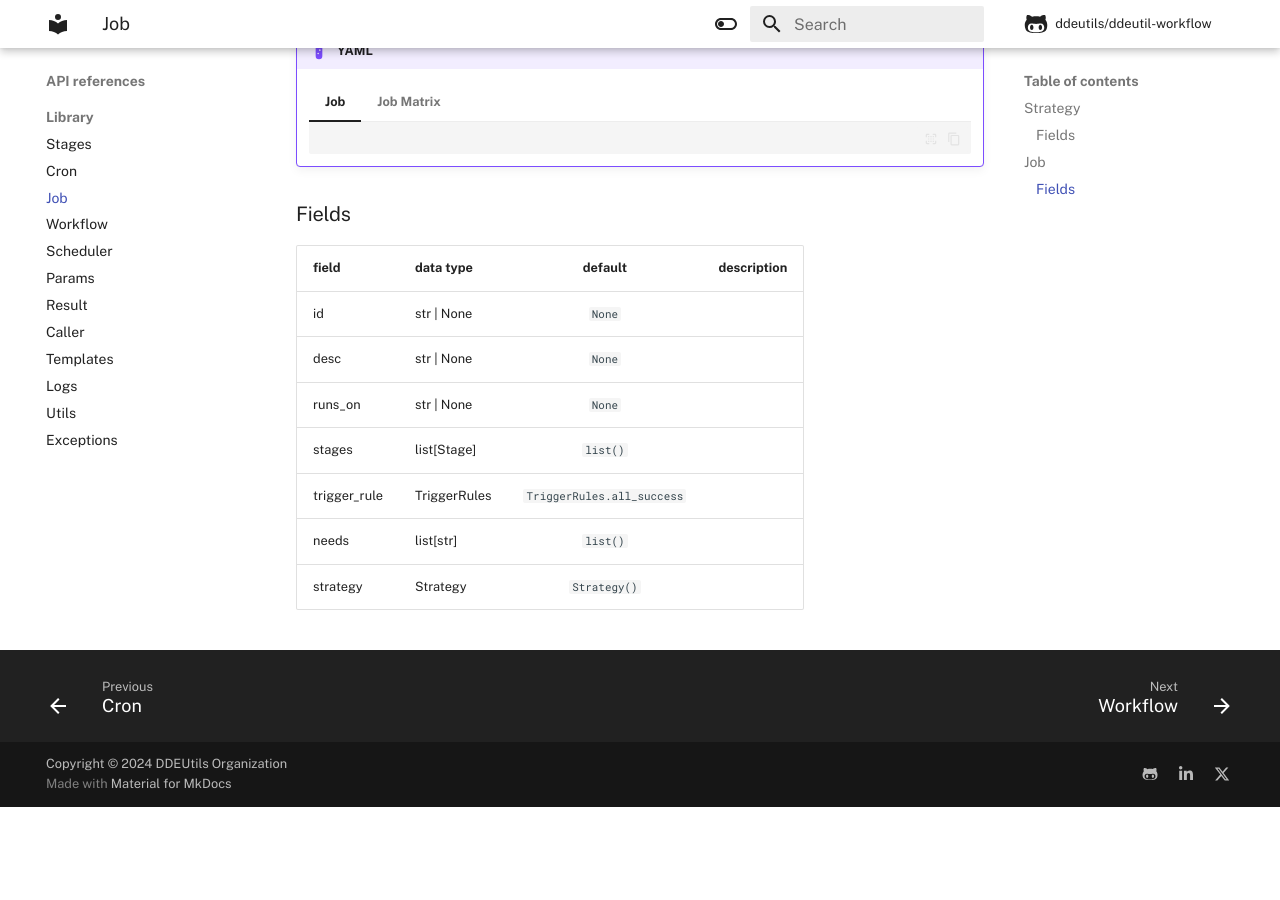
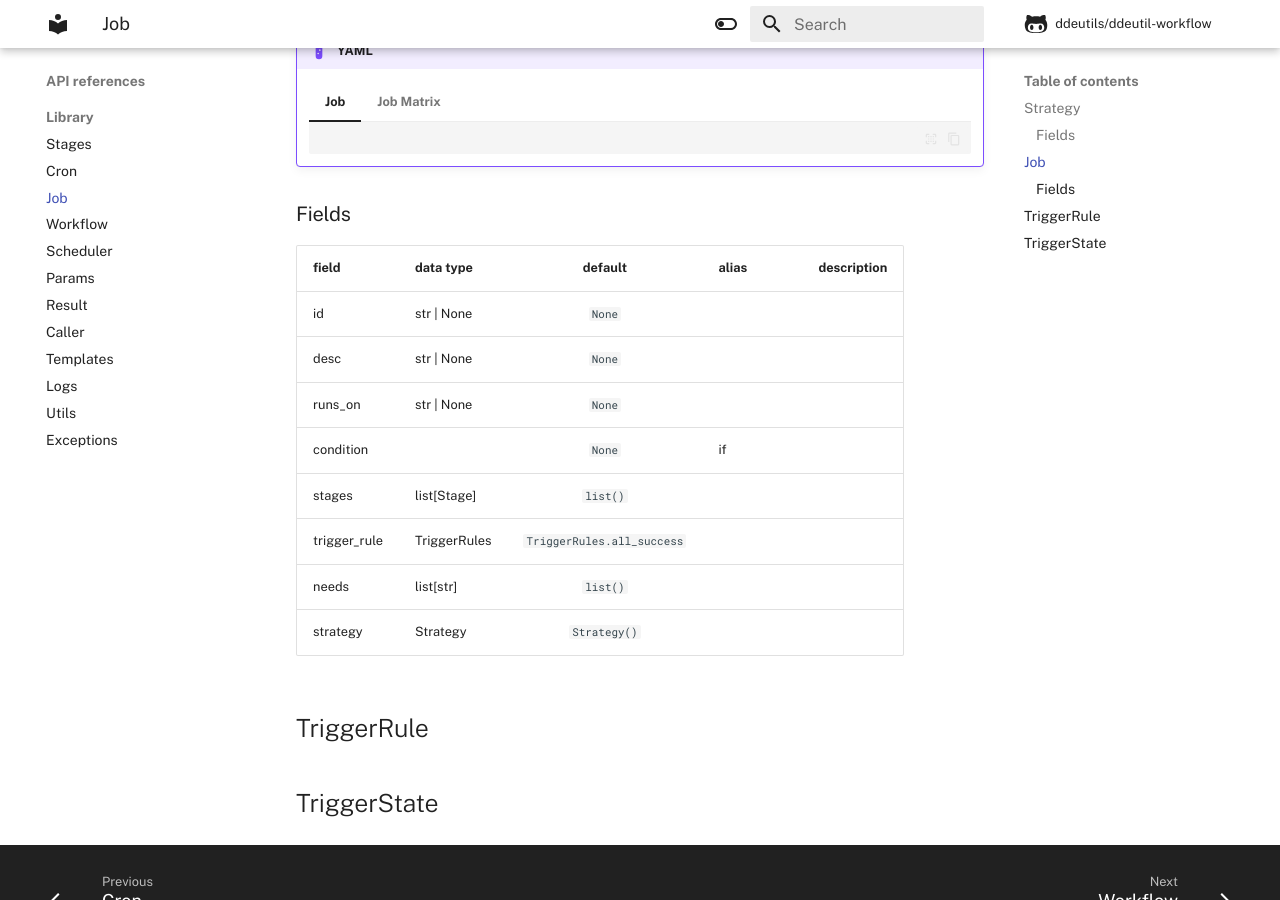
Before and after one commit to ddeutils/ddeutil-workflow, an MkDocs documentation site: the page built from docs/api/job.md, in a window 1280 px wide and 900 px high, scrolled down 862 px. Built offline with MkDocs 1.6.1 and Material for MkDocs 9.7.7, drawn with Linux system fonts in a browser that asks for light colours; comment, search, counter and statistics services are not loaded; before the commit the page ends 1669 px from its top, so only the background shows below that.

```diff
--- a/docs/api/job.md
+++ b/docs/api/job.md
@@ -59,12 +59,18 @@
 
 ### Fields
 
-| field        | data type    |          default           | description |
-|--------------|--------------|:--------------------------:|-------------|
-| id           | str \| None  |           `None`           |             |
-| desc         | str \| None  |           `None`           |             |
-| runs_on      | str \| None  |           `None`           |             |
-| stages       | list[Stage]  |          `list()`          |             |
-| trigger_rule | TriggerRules | `TriggerRules.all_success` |             |
-| needs        | list[str]    |          `list()`          |             |
-| strategy     | Strategy     |        `Strategy()`        |             |
+| field        | data type    |          default           | alias | description |
+|--------------|--------------|:--------------------------:|-------|-------------|
+| id           | str \| None  |           `None`           |       |             |
+| desc         | str \| None  |           `None`           |       |             |
+| runs_on      | str \| None  |           `None`           |       |             |
+| condition    |              |           `None`           | if    |             |
+| stages       | list[Stage]  |          `list()`          |       |             |
+| trigger_rule | TriggerRules | `TriggerRules.all_success` |       |             |
+| needs        | list[str]    |          `list()`          |       |             |
+| strategy     | Strategy     |        `Strategy()`        |       |             |
+
+
+## TriggerRule
+
+## TriggerState
```
Also changed, not shown: docs/api/stages.md (+2 -0 lines), 3 other files.
